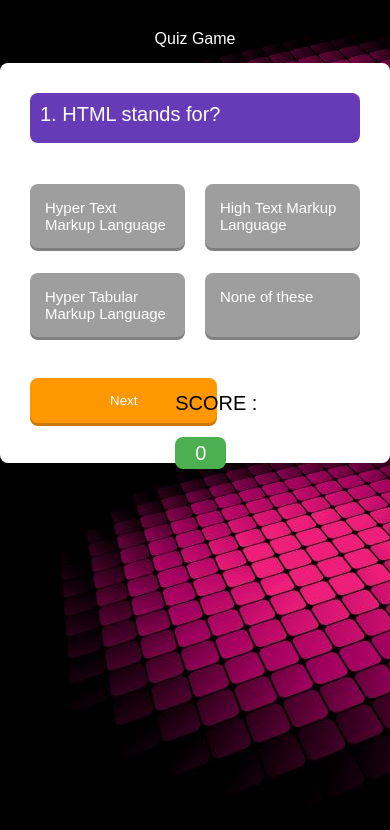
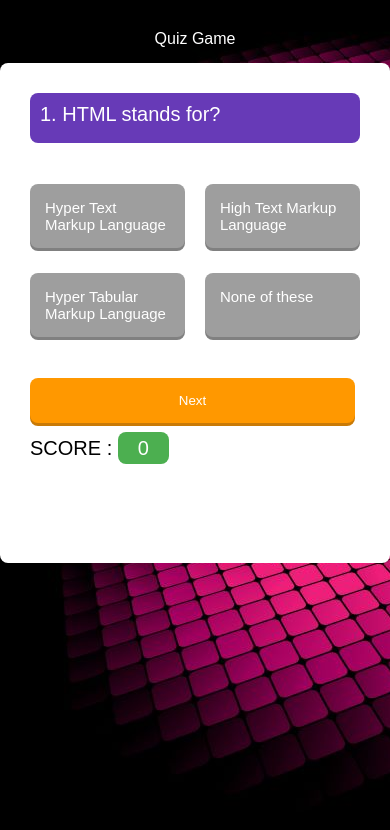
Before and after one commit to jerryasuquo/Simple-Quiz-Game, a plain HTML site: page index.html in a window 390 px wide. Drawn offline with Linux system fonts and the light colour scheme.

Commit message:
Added style changes

```diff
--- a/resources/css/style.css
+++ b/resources/css/style.css
@@ -126,7 +126,7 @@ header {
 /* media queries */
 @media only screen and (max-width: 600px) {
     .quiz_wrapper {
-        height: 400px;
+        height: 500px;
         width: auto;
         background-color: white;
         margin: 30px auto;
@@ -136,11 +136,16 @@ header {
 }
 
 /* score-card */
-@media only screen and (max-width: 600px) {
+@media only screen and (max-width: 558px) {
     .quiz_wrapper .score {
         float: left;
         width: 100%;
         padding: 25px 0px;
+    }
+
+    .quiz_wrapper .score .score-card {
+        width: 57%;
+        float: none;
     }
 
     .quiz_wrapper .score .next {
@@ -148,8 +153,15 @@ header {
         float: left;
     }
 
-    .quiz_wrapper .score .score-card {
-        width: 38%;
-        float: left;
+    .quiz_wrapper .score .next button {
+        padding: 15px 102.5%;
+        color: white;
+        background-color: #FF9800;
+        border: none;
+        border-radius: 8px;
+        font-style: 15px;
+        cursor: pointer;
+        box-shadow: 0px 3px 0px #C97A06;
+        outline: none;
     }
 }
```
